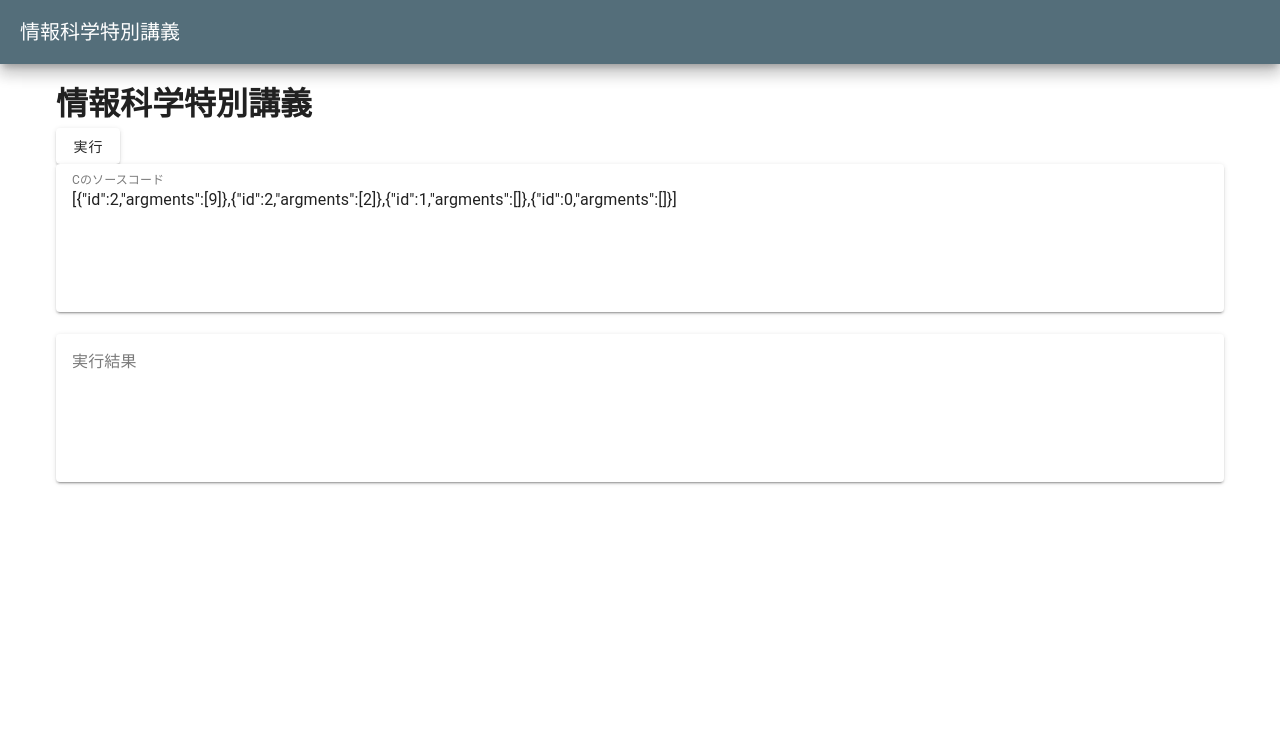
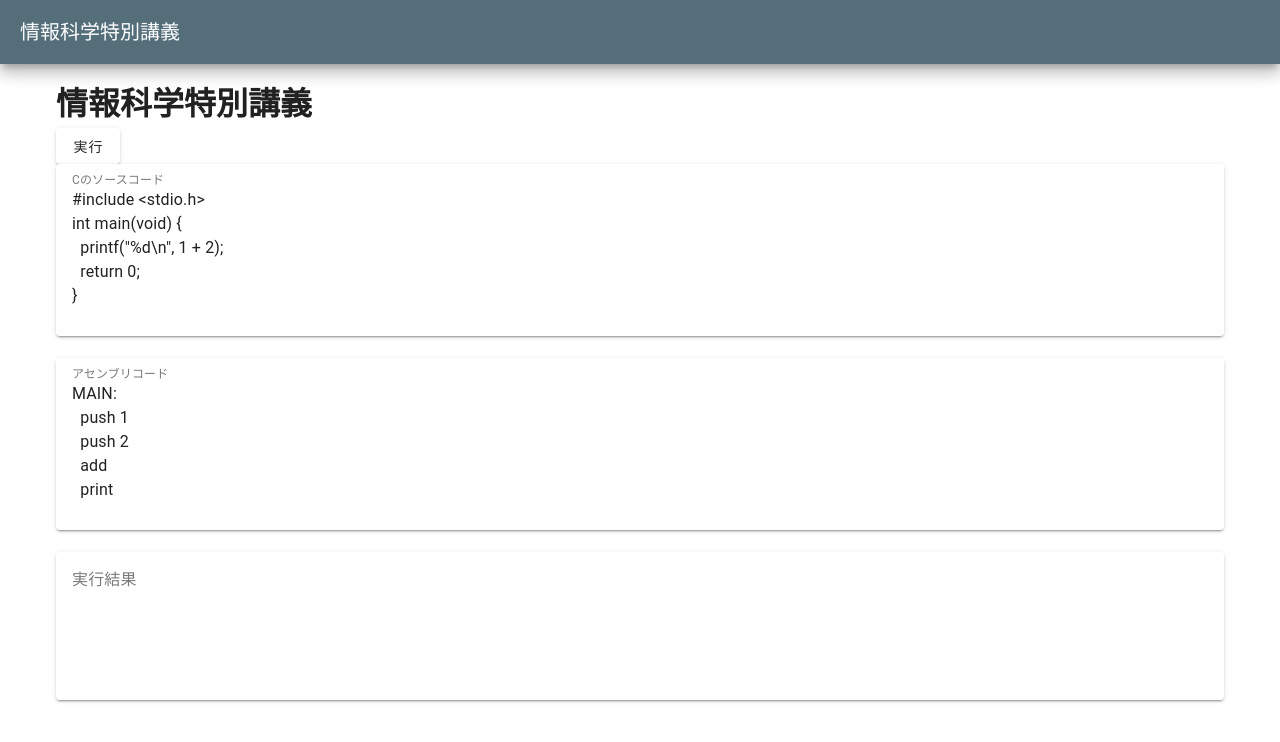
Before and after one commit to SugitaMotoki/topic-in-cs-a, a Nuxt app: page / in a window 1280 px wide. Shown: the top 742 px of the page. Built offline with nearby package versions, Linux system fonts and the light colour scheme.

Commit message:
変数の整理

```diff
--- a/pages/index.vue
+++ b/pages/index.vue
@@ -9,7 +9,14 @@
       label="Cのソースコード"
       auto-grow
       variant="solo"
-      :model-value="cSample"
+      :model-value="cSourceCode"
+    />
+    <v-textarea
+      name="assembly-code"
+      label="アセンブリコード"
+      auto-grow
+      variant="solo"
+      :model-value="assemblyCode"
     />
     <v-textarea
       name="result"
@@ -22,22 +29,17 @@
 </template>
 
 <script setup lang="ts">
-const cSample = ref("");
-cSample.value = sampleCodes().c.hello;
+const cSourceCode = ref("");
+cSourceCode.value = sampleCodes().c.tiny;
 
-// HACK: 仮の命令列
-const instructions = [
-  { id: 2, argments: [9] },
-  { id: 2, argments: [2] },
-  { id: 1, argments: [] },
-  { id: 0, argments: [] },
-];
-cSample.value = JSON.stringify(instructions);
+const assemblyCode = ref("");
+assemblyCode.value = sampleCodes().assembly.tiny;
 
 const cInterpreter = new (interpreter().CInterpreter)();
+
 const result = ref("");
 const execute = () => {
-  result.value = cInterpreter.execute(cSample.value);
+  result.value = cInterpreter.executeFromAssembly(assemblyCode.value);
 }
 execute();
 </script>
```
